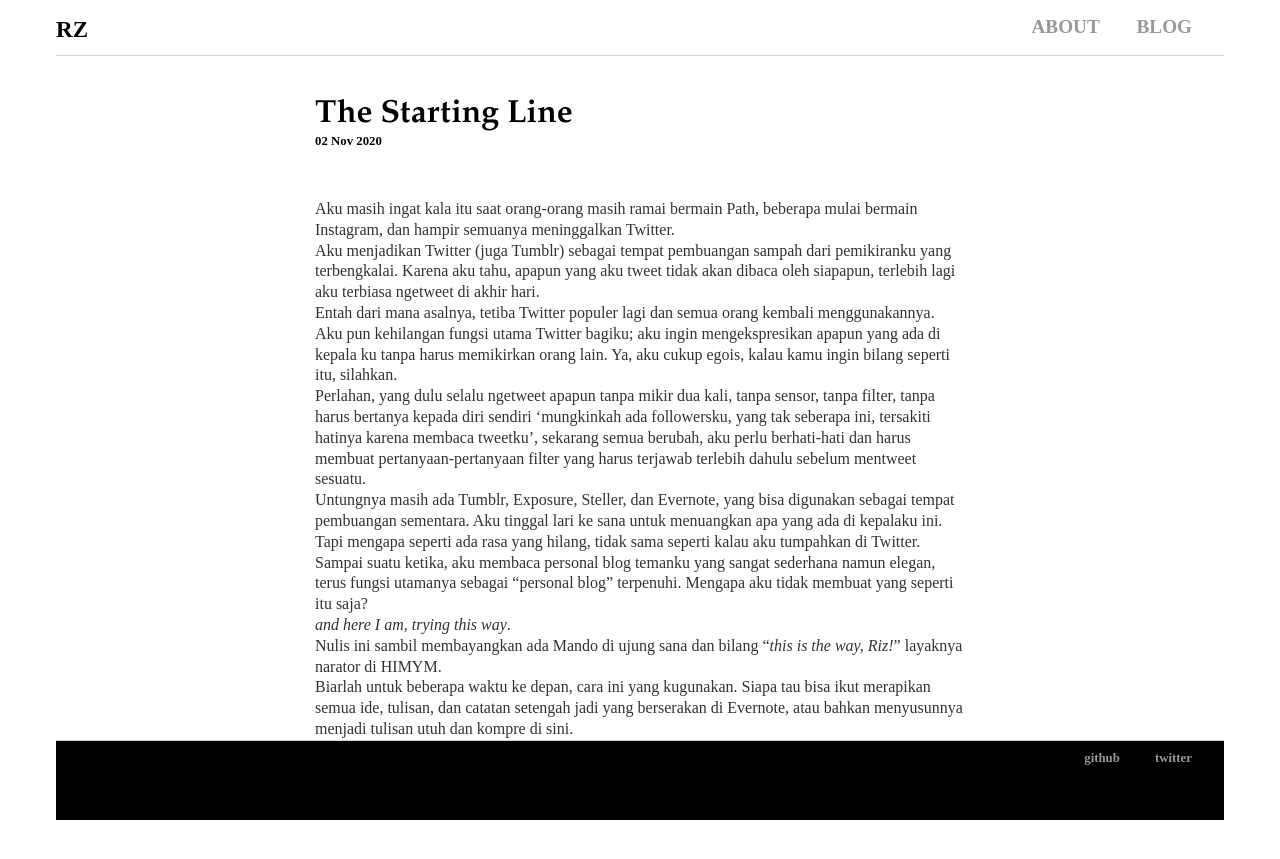
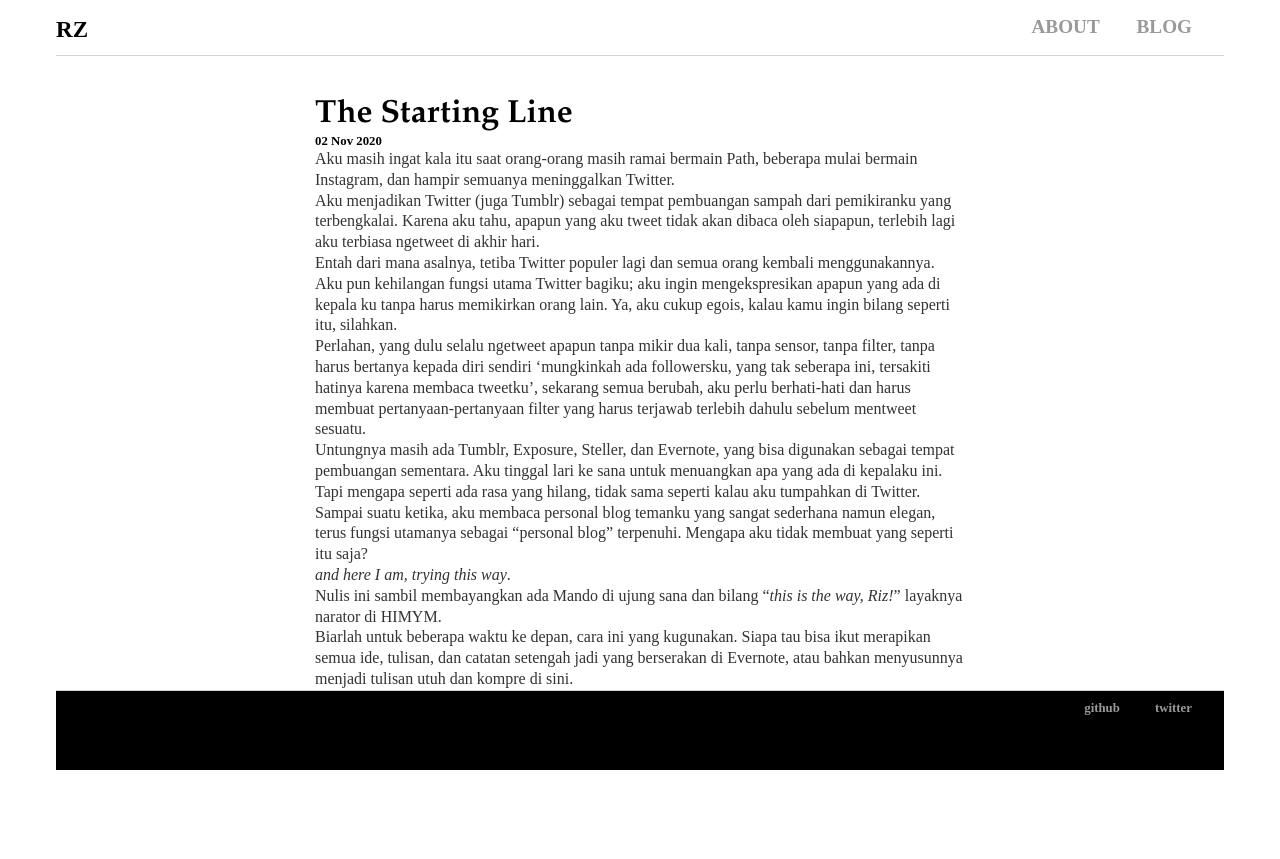
Before and after one commit to rnfitriansyah/rnfitriansyah.github.io, a Jekyll site: the page built from _posts/2020-11-02-The-Starting-Line.md, in a window 1280 px wide. Shown: the top 859 px of the page. Built offline with Jekyll 4.4.1, drawn with Linux system fonts in a browser that asks for light colours.

Commit message:
Update post.html

```diff
--- a/_layouts/post.html
+++ b/_layouts/post.html
@@ -6,6 +6,5 @@ layout: responsive
 <h3 class="meta">{{ page.date | date_to_string }}</h3>
 
 <div class="post">
-  <p style="margin-top: 30px; margin-bottom: 50px">
-    {{ content }}</p>
+    {{ content }}
 </div>
```
